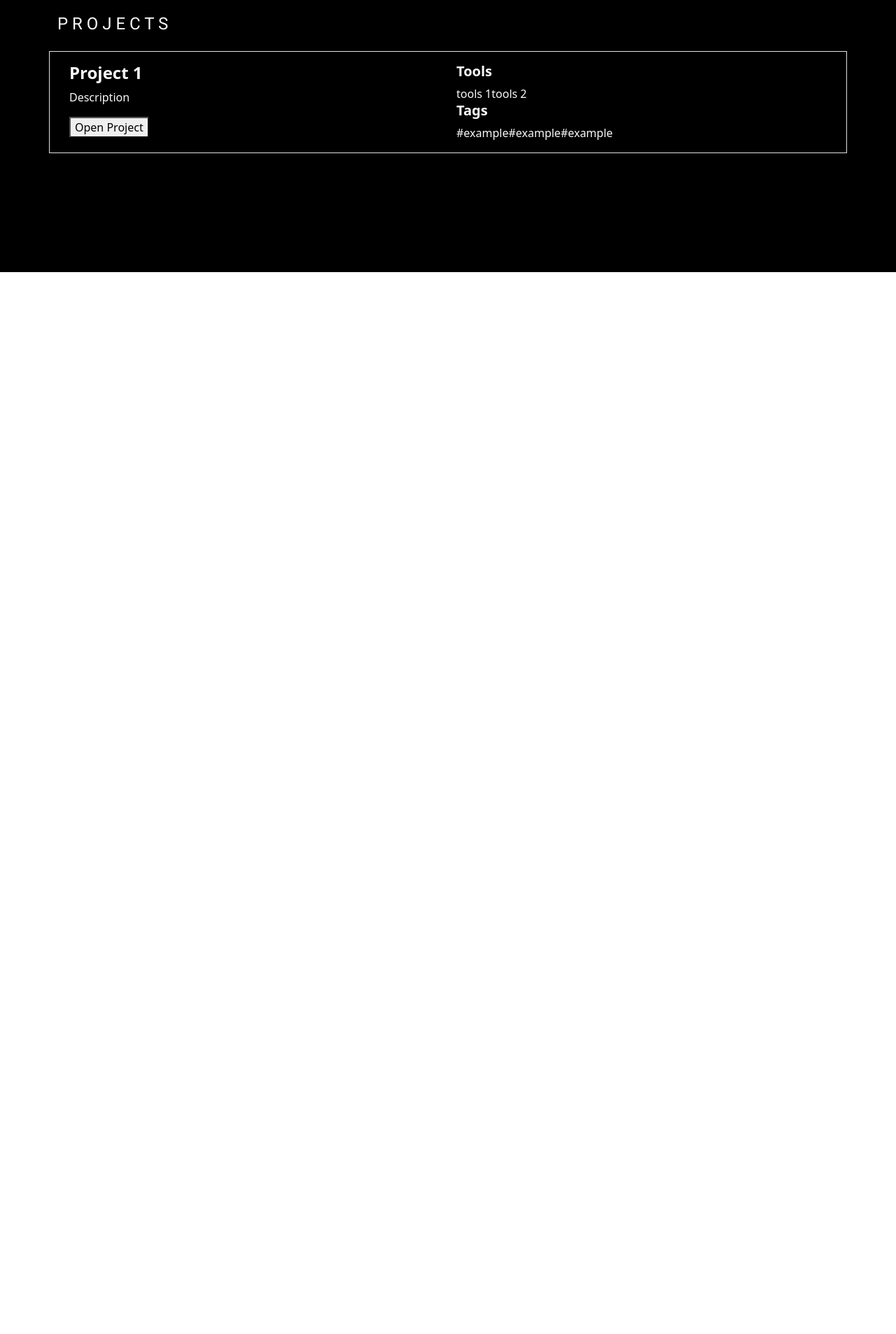
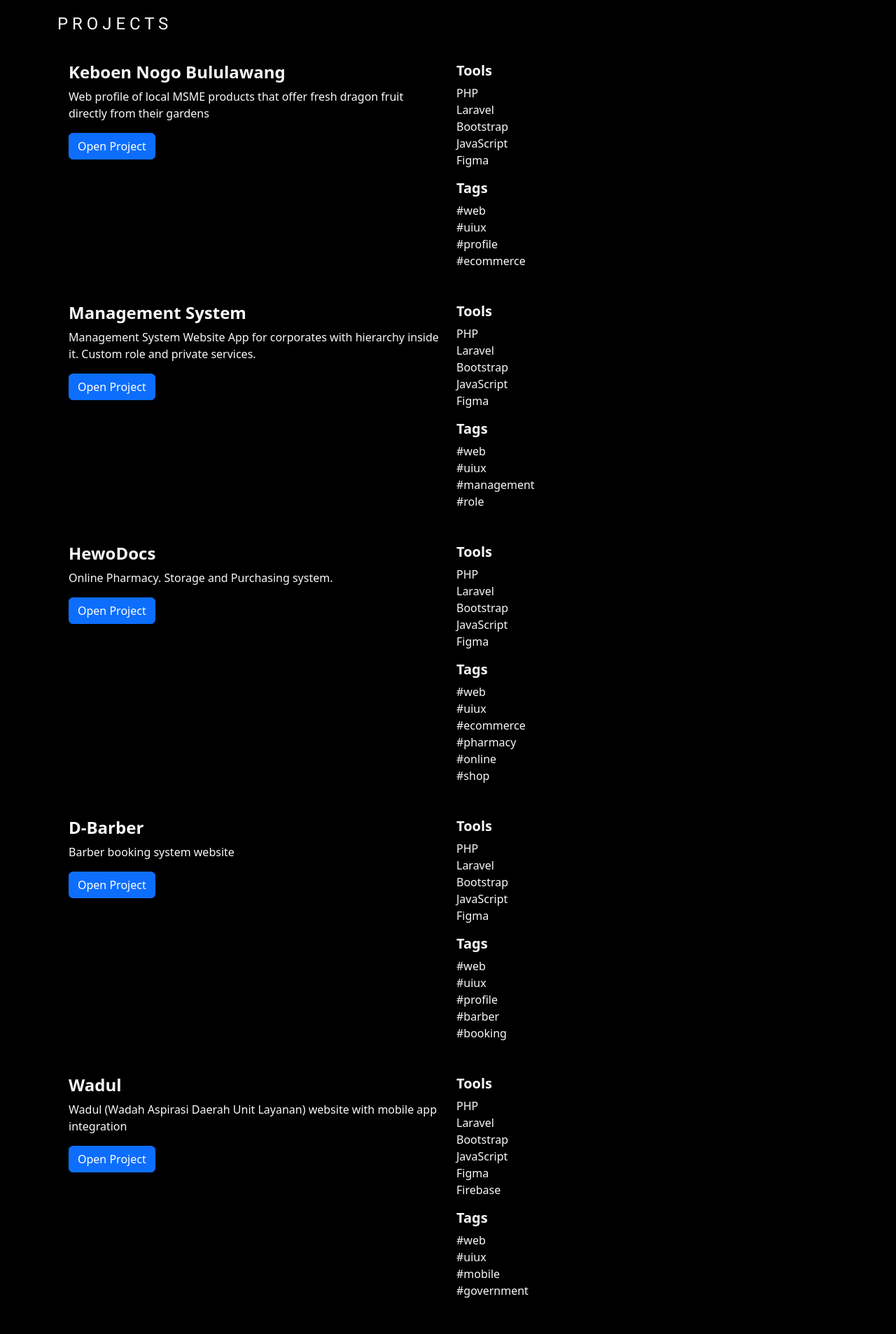
Before and after one commit to Ikow-g/portfolio, a React (Create React App) app: page / in a window 1280 px wide. Shown: the part 880-2787 px from the top of the page at 70% size. Before the commit the page ends 1269 px from the top, so only its background shows below. Built offline with nearby package versions, Linux system fonts and the light colour scheme.

Commit message:
adding projects

```diff
--- a/src/App.js
+++ b/src/App.js
@@ -7,13 +7,12 @@ import CustomCursor from "./components/CustomCursor";
 import Quotes from "./components/Quotes";
 
 function App() {
-
   return (
     <div className="App">
       <CustomCursor />
       <NavBar />
       <Main />
-      <Quotes></Quotes>
+      <Quotes />
       <Project />
     </div>
   );
--- a/src/components/Projects.js
+++ b/src/components/Projects.js
@@ -3,41 +3,264 @@ import { Container } from "react-bootstrap";
 
 const Project = () => {
   return (
-    <Container className="text-light">
+    <div className="project-parent-container">
+      <Container className="text-light project-container">
         <div className="project-main-title mb-4">
           <h3>P R O J E C T S</h3>
         </div>
         <div className="project-list">
-        <div className="row border my-3 p-3">
-          <div className="col">
-            <div>
-              <h4>Project 1</h4>
-              <p>Description</p>
+          <div className="project-item row my-3 p-3">
+            <div className="col-md-6 project-description">
+              <div className="pd-1">
+                <h4>Keboen Nogo Bululawang</h4>
+                <p>
+                  Web profile of local MSME products that offer fresh dragon
+                  fruit directly from their gardens
+                </p>
               </div>
-            <div>
-              <button>Open Project</button>
+              <div className="pd-2">
+                <a
+                  className="btn btn-primary"
+                  href="https://github.com/Ikow-g/Keboen-Nogo-Bululawang-HCI-Project"
+                  target="_blank"
+                  rel="noreferrer"
+                >
+                  Open Project
+                </a>
               </div>
             </div>
-          <div className="col">
+            <div className="col-md-6">
               <div>
                 <h5>Tools</h5>
-              <div className="d-flex">
-                <div>tools 1</div>
-                <div>tools 2</div>
+                <div className="tools-list mb-3 ">
+                  <div className="tool">PHP</div>
+                  <div className="tool">Laravel</div>
+                  <div className="tool">Bootstrap</div>
+                  <div className="tool">JavaScript</div>
+                  <div className="tool">Figma</div>
                 </div>
               </div>
               <div>
                 <h5>Tags</h5>
-              <div className="d-flex">
-                <div>#example</div>
-                <div>#example</div>
-                <div>#example</div>
+                <div className="tags-list">
+                  <div className="tag">#web</div>
+                  <div className="tag">#uiux</div>
+                  <div className="tag">#profile</div>
+                  <div className="tag">#ecommerce</div>
+                </div>
+              </div>
+            </div>
+          </div>
+          <div className="project-item row my-3 p-3">
+            <div className="col-md-6 project-description">
+              <div className="pd-1">
+                <h4>Management System</h4>
+                <p>
+                  Management System Website App for corporates with hierarchy
+                  inside it. Custom role and private services.
+                </p>
+              </div>
+              <div className="pd-2">
+                <a
+                  className="btn btn-primary"
+                  href="https://github.com/Ikow-g/management_system"
+                  target="_blank"
+                  rel="noreferrer"
+                >
+                  Open Project
+                </a>
+              </div>
+            </div>
+            <div className="col-md-6">
+              <div>
+                <h5>Tools</h5>
+                <div className="tools-list mb-3 ">
+                  <div className="tool">PHP</div>
+                  <div className="tool">Laravel</div>
+                  <div className="tool">Bootstrap</div>
+                  <div className="tool">JavaScript</div>
+                  <div className="tool">Figma</div>
+                </div>
+              </div>
+              <div>
+                <h5>Tags</h5>
+                <div className="tags-list">
+                  <div className="tag">#web</div>
+                  <div className="tag">#uiux</div>
+                  <div className="tag">#management</div>
+                  <div className="tag">#role</div>
+                </div>
+              </div>
+            </div>
+          </div>
+          <div className="project-item row my-3 p-3">
+            <div className="col-md-6 project-description">
+              <div className="pd-1">
+                <h4>HewoDocs</h4>
+                <p>
+                  Online Pharmacy. Storage and Purchasing system.
+                </p>
+              </div>
+              <div className="pd-2">
+                <a
+                  className="btn btn-primary"
+                  href="https://github.com/Ikow-g/HewoDocs"
+                  target="_blank"
+                  rel="noreferrer"
+                >
+                  Open Project
+                </a>
+              </div>
+            </div>
+            <div className="col-md-6">
+              <div>
+                <h5>Tools</h5>
+                <div className="tools-list mb-3 ">
+                  <div className="tool">PHP</div>
+                  <div className="tool">Laravel</div>
+                  <div className="tool">Bootstrap</div>
+                  <div className="tool">JavaScript</div>
+                  <div className="tool">Figma</div>
+                </div>
+              </div>
+              <div>
+                <h5>Tags</h5>
+                <div className="tags-list">
+                  <div className="tag">#web</div>
+                  <div className="tag">#uiux</div>
+                  <div className="tag">#ecommerce</div>
+                  <div className="tag">#pharmacy</div>
+                  <div className="tag">#online</div>
+                  <div className="tag">#shop</div>
+                </div>
+              </div>
+            </div>
+          </div>
+          <div className="project-item row my-3 p-3">
+            <div className="col-md-6 project-description">
+              <div className="pd-1">
+                <h4>D-Barber</h4>
+                <p>
+                  Barber booking system website
+                </p>
+              </div>
+              <div className="pd-2">
+                <a
+                  className="btn btn-primary"
+                  href="https://github.com/Ikow-g/Keboen-Nogo-Bululawang-HCI-Project"
+                  target="_blank"
+                  rel="noreferrer"
+                >
+                  Open Project
+                </a>
+              </div>
+            </div>
+            <div className="col-md-6">
+              <div>
+                <h5>Tools</h5>
+                <div className="tools-list mb-3 ">
+                  <div className="tool">PHP</div>
+                  <div className="tool">Laravel</div>
+                  <div className="tool">Bootstrap</div>
+                  <div className="tool">JavaScript</div>
+                  <div className="tool">Figma</div>
+                </div>
+              </div>
+              <div>
+                <h5>Tags</h5>
+                <div className="tags-list">
+                  <div className="tag">#web</div>
+                  <div className="tag">#uiux</div>
+                  <div className="tag">#profile</div>
+                  <div className="tag">#barber</div>
+                  <div className="tag">#booking</div>
+                </div>
+              </div>
+            </div>
+          </div>
+          <div className="project-item row my-3 p-3">
+            <div className="col-md-6 project-description">
+              <div className="pd-1">
+                <h4>Wadul</h4>
+                <p>
+                  Wadul (Wadah Aspirasi Daerah Unit Layanan) website with mobile app integration
+                </p>
+              </div>
+              <div className="pd-2">
+                <a
+                  className="btn btn-primary"
+                  href="https://github.com/Ikow-g/WadulV2"
+                  target="_blank"
+                  rel="noreferrer"
+                >
+                  Open Project
+                </a>
+              </div>
+            </div>
+            <div className="col-md-6">
+              <div>
+                <h5>Tools</h5>
+                <div className="tools-list mb-3 ">
+                  <div className="tool">PHP</div>
+                  <div className="tool">Laravel</div>
+                  <div className="tool">Bootstrap</div>
+                  <div className="tool">JavaScript</div>
+                  <div className="tool">Figma</div>
+                  <div className="tool">Firebase</div>
+                </div>
+              </div>
+              <div>
+                <h5>Tags</h5>
+                <div className="tags-list">
+                  <div className="tag">#web</div>
+                  <div className="tag">#uiux</div>
+                  <div className="tag">#mobile</div>
+                  <div className="tag">#government</div>
+                </div>
+              </div>
+            </div>
+          </div>
+          <div className="project-item row my-3 p-3">
+            <div className="col-md-6 project-description">
+              <div className="pd-1">
+                <h4>React Experiment Area</h4>
+                <p>
+                  Web profile for experiment purpose.
+                </p>
+              </div>
+              <div className="pd-2">
+                <a
+                  className="btn btn-primary"
+                  href="https://github.com/Ikow-g/reactv1"
+                  target="_blank"
+                  rel="noreferrer"
+                >
+                  Open Project
+                </a>
+              </div>
+            </div>
+            <div className="col-md-6">
+              <div>
+                <h5>Tools</h5>
+                <div className="tools-list mb-3 ">
+                  <div className="tool">React JS</div>
+                  <div className="tool">Bootstrap</div>
+                  <div className="tool">Figma</div>
+                </div>
+              </div>
+              <div>
+                <h5>Tags</h5>
+                <div className="tags-list">
+                  <div className="tag">#web</div>
+                  <div className="tag">#uiux</div>
+                  <div className="tag">#profile</div>
                 </div>
               </div>
             </div>
           </div>
         </div>
       </Container>
+    </div>
   );
 };
 
```
Lines whose indentation alone changed are shown as unchanged.
